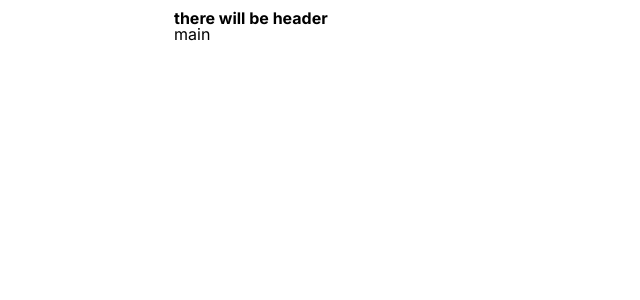
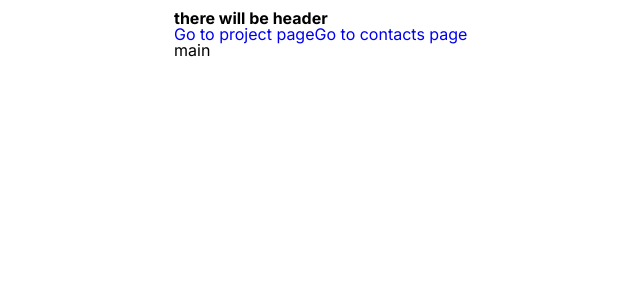
Before and after one commit to VitaliiMoskalyk/edisigner, a React (Create React App) app: page / in a window 1280 px wide. Shown: the top 300 px of the page, without its empty margins (122-762 px from the left). Built offline with nearby package versions, Linux system fonts and the light colour scheme.

Commit message:
Routes update

```diff
--- a/src/App.js
+++ b/src/App.js
@@ -1,4 +1,4 @@
-import { createBrowserRouter, RouterProvider } from "react-router-dom";
+import { createBrowserRouter, RouterProvider, NavLink } from "react-router-dom";
 import { Outlet } from "react-router";
 import { Container } from "./components/Container/Container";
 import ErrorPage from "./pages/ErrorPage/ErrorPage";
@@ -9,6 +9,8 @@ const router = createBrowserRouter([
     element: (
       <>
         <h1>there will be header</h1>
+        <NavLink to="projects">Go to project page</NavLink>
+        <NavLink to="contacts">Go to contacts page</NavLink>
         <Outlet />
       </>
     ),
@@ -34,7 +36,10 @@ const router = createBrowserRouter([
 function App() {
   return (
     <Container>
-      <RouterProvider router={router} />
+      <RouterProvider
+        router={router}
+        fallbackElement={<h1>hjsgfkjsdygfkurybvfeskuygfkuygfvkdrhbvgfes</h1>}
+      />
     </Container>
   );
 }
--- a/src/index.js
+++ b/src/index.js
@@ -1,10 +1,12 @@
-import React from "react";
-import { createRoot } from "react-dom/client";
+import React, { Suspense } from "react";
 import "./index.css";
 import App from "./App";
+import { createRoot } from "react-dom/client";
 
 createRoot(document.getElementById("root")).render(
   <React.StrictMode>
-    <App />
+    <Suspense fallback={<h1>LOADDDDDDDDDEEERR</h1>}>
+      <App />
+    </Suspense>
   </React.StrictMode>
 );
```
